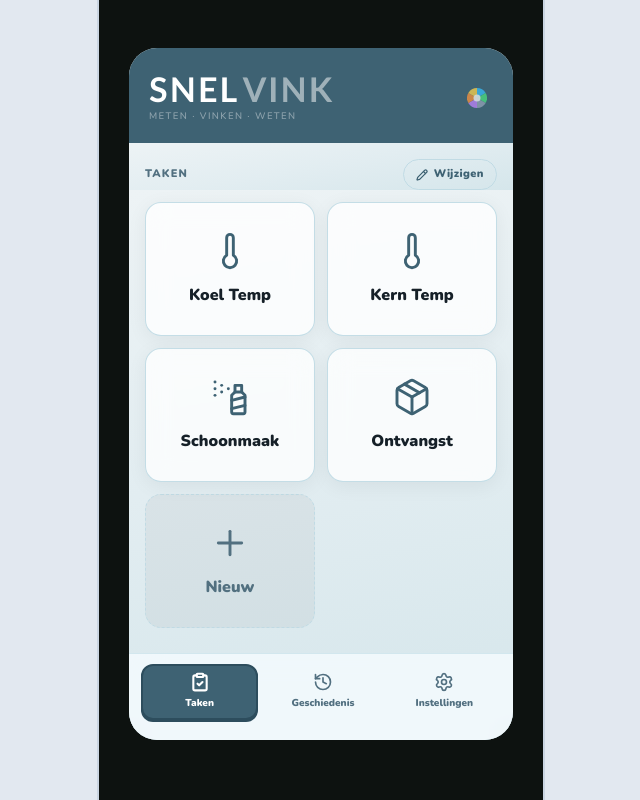
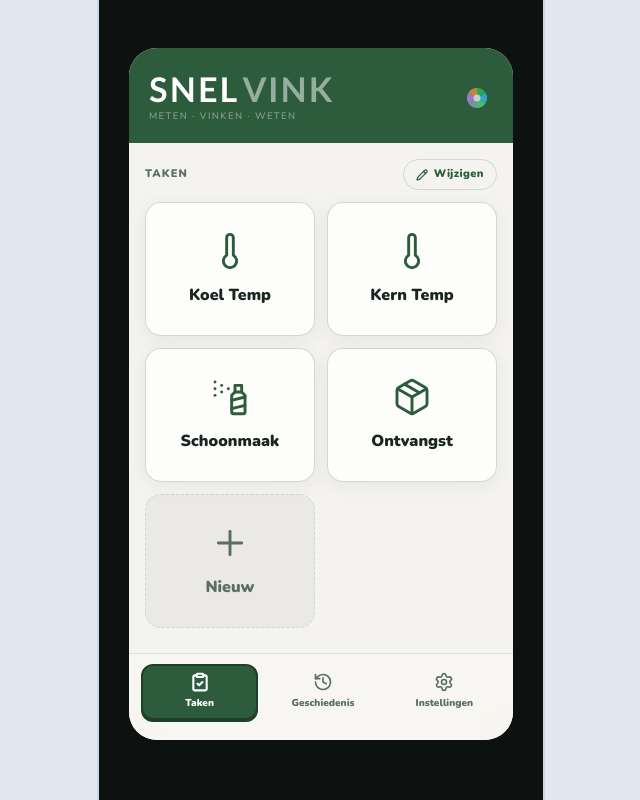
Before and after one commit to bcyruce/snelvink-app, a Next.js app: page /design-preview in a window 1280 px wide. Shown: the whole page, without its empty margins (319-959 px from the left). Built offline with nearby package versions, Linux system fonts and the light colour scheme.

Commit message:
feat: fix three issues with default theme, background, and color picker position
Add default theme, change background to solid color, and adjust color picker position to right.

Co-authored-by: Chenyu <163526816+bcyruce@users.noreply.github.com>

```diff
--- a/app/design-preview/page.tsx
+++ b/app/design-preview/page.tsx
@@ -36,6 +36,14 @@ type Theme = {
 };
 
 const themes: Record<string, Theme> = {
+  pine: {
+    name: "pine", label: "松叶绿", temp: "cool", dot: "#22C55E",
+    primary: "#2D5C3C", primaryDark: "#1E4029",
+    bg: "#F5F3EF", bgGrad: "linear-gradient(170deg,#F5F3EF 0%,#EBE9E3 50%,#E2DFD5 100%)",
+    fg: "#1A2520", muted: "#5A6E62",
+    cardBg: "rgba(255,255,255,0.80)", cardBorder: "rgba(200,215,205,0.9)",
+    navBg: "rgba(248,246,242,0.95)", navBorder: "rgba(200,215,205,0.6)",
+  },
   steel: {
     name: "steel", label: "钢青蓝", temp: "cool", dot: "#38BDF8",
     primary: "#3E6273", primaryDark: "#2D4D5D",
@@ -86,8 +94,8 @@ const themes: Record<string, Theme> = {
   },
 };
 
-// 冷色在前，暖色在后
-const themeOrder = ["steel", "militaryblue", "tin", "plum", "warmgray", "beige"];
+// 松叶绿默认，然后冷色在前，暖色在后
+const themeOrder = ["pine", "steel", "militaryblue", "tin", "plum", "warmgray", "beige"];
 
 const modules = [
   { name: "Koel Temp",  icon: Thermometer },
@@ -120,7 +128,7 @@ function ThemePicker({
       style={{
         position: "absolute",
         top: "calc(100% + 10px)",
-        left: 0,
+        right: 0,
         zIndex: 200,
         background: "rgba(18,22,20,0.97)",
         border: "1px solid rgba(255,255,255,0.1)",
@@ -275,7 +283,7 @@ function PhonePreview({
         </div>
 
         {/* Taken + Wijzigen */}
-        <div className="px-4 pt-4 pb-0 flex items-center justify-between" style={{ background: t.bgGrad }}>
+        <div className="px-4 pt-4 pb-0 flex items-center justify-between" style={{ background: t.bg }}>
           <span className="text-[11px] font-black uppercase tracking-widest" style={{ color: t.muted }}>
             Taken
           </span>
@@ -294,7 +302,7 @@ function PhonePreview({
         </div>
 
         {/* 模块网格 */}
-        <div className="pt-3 px-4 pb-28" style={{ background: t.bgGrad }}>
+        <div className="pt-3 px-4 pb-28" style={{ background: t.bg }}>
           <div className="grid grid-cols-2 gap-3">
             {modules.map((m, i) => (
               <div
@@ -332,7 +340,7 @@ function PhonePreview({
 
 // ─── 页面 ───────────────────────────────────────────────────────
 export default function DesignPreview() {
-  const [active, setActive] = useState<string>("steel");
+  const [active, setActive] = useState<string>("pine");
   const t = themes[active];
   const paletteColors = themeOrder.map(k => themes[k].dot);
 
```
